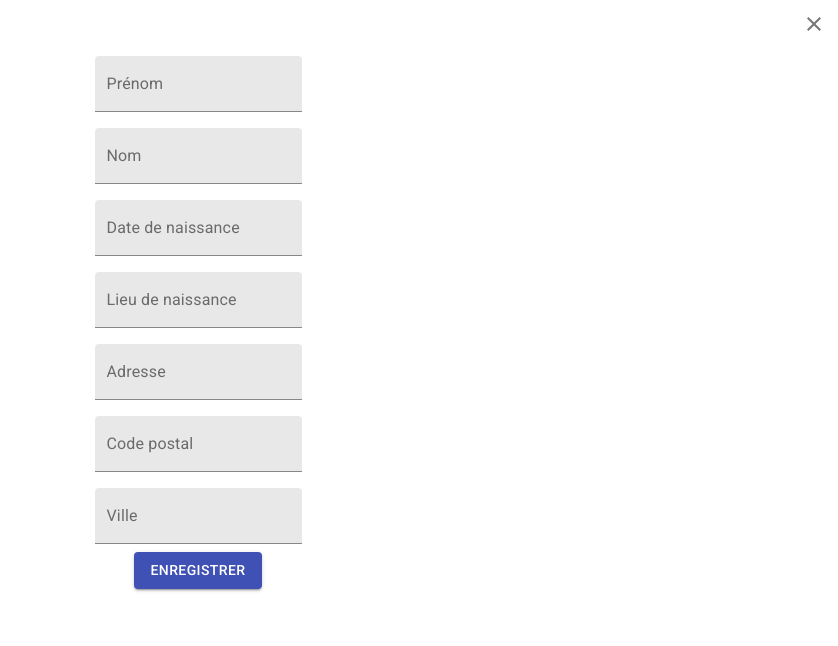
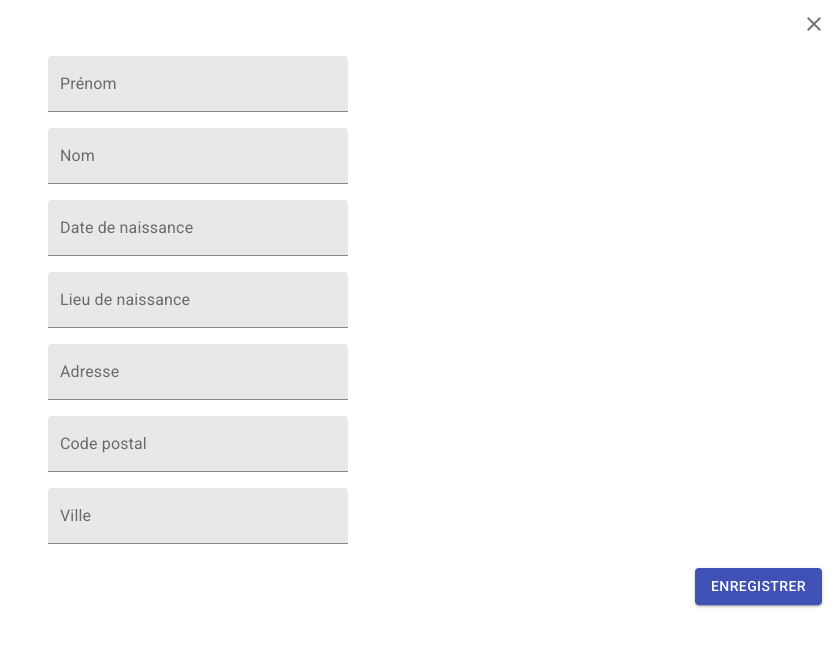
Before and after one commit to favreau84/jecoche, a React (Create React App) app: page /profile in a window 1280 px wide. Shown: the top 646 px of the page, without its empty margins (442-1280 px from the left). Built offline with nearby package versions, Linux system fonts and the light colour scheme.

Commit message:
fix styling

```diff
--- a/src/components/Profile.js
+++ b/src/components/Profile.js
@@ -10,6 +10,7 @@ const useStyles = makeStyles((theme) => ({
   root: {
     '& .MuiTextField-root': {
       margin: theme.spacing(1),
+      width:300
     },
   },
 }));
@@ -35,6 +36,8 @@ function Profile(props){
 
     return (
         <div className={classes.root}>
+        <Grid container direction="column">
+            <Grid item>
                 <Grid container justify='flex-end'>
                         <Grid item>
                             <IconButton onClick={handleClose}>
@@ -42,7 +45,8 @@ function Profile(props){
                             </IconButton>
                         </Grid>
                 </Grid>
-
+            </Grid>
+            <Grid item>
                 <form>
                     <div>
                         <TextField id="firstName"
@@ -94,11 +98,18 @@ function Profile(props){
                         onChange={({target: {id,value}})=>handleFieldChange(id,value)}
                         value={profile.addressCity}/>
                     </div>
-                <div>
-                    <Button onClick={handleProfileSubmit} variant="contained" color='primary' > Enregistrer </Button>
-                </div>
                 </form>
-
+            </Grid>
+            <Grid item>
+                <Grid container justify='flex-end'>
+                    <Grid item>
+                        <Button style={{margin:'16px'}} onClick={handleProfileSubmit} variant="contained" color='primary'>
+                        Enregistrer
+                    </Button>
+                    </Grid>
+                </Grid>
+            </Grid>
+        </Grid>
     </div>
     )
 }
```
Lines whose indentation alone changed are shown as unchanged.
